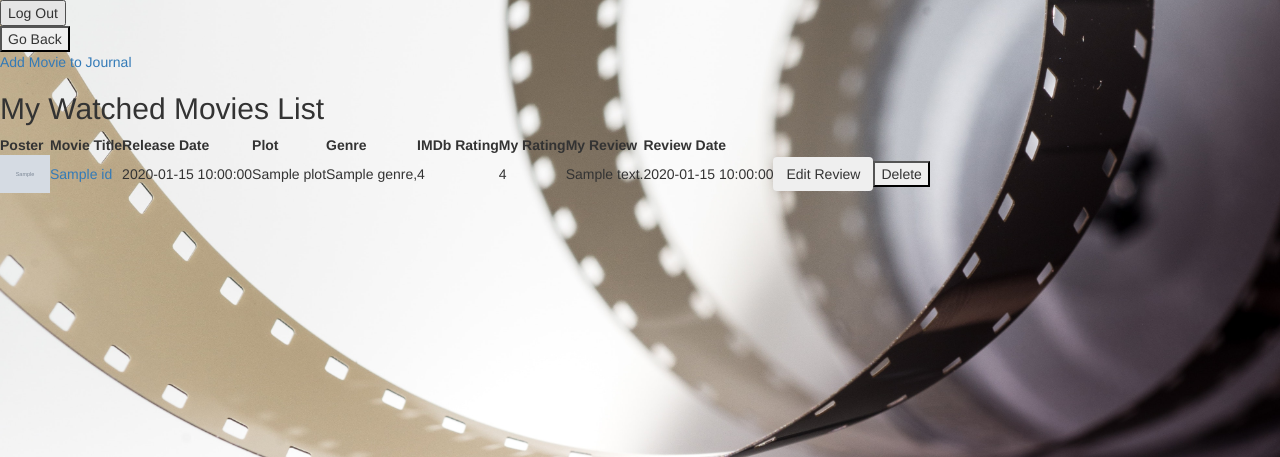
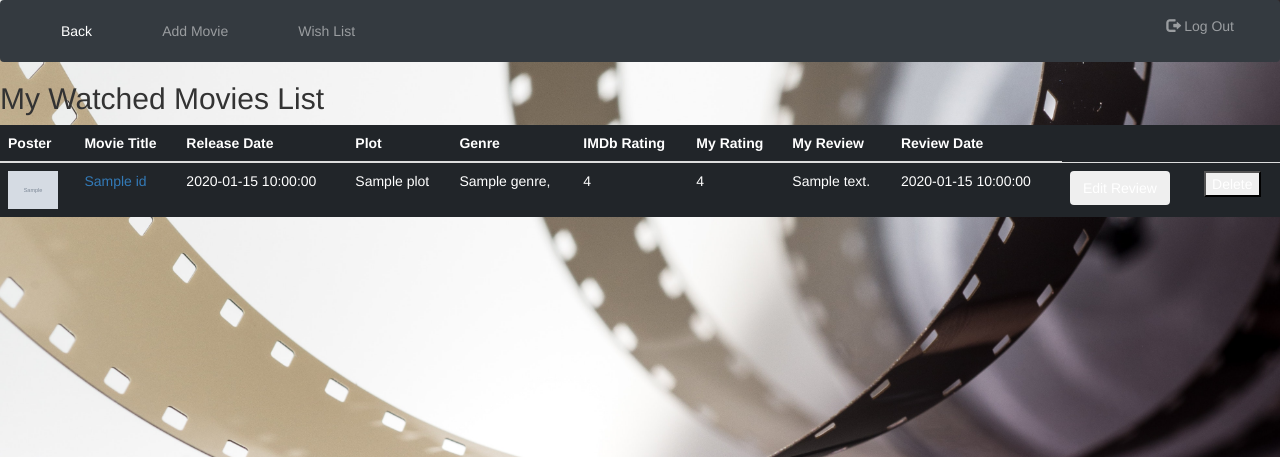
Before and after one commit to LisaLen/Moviescope, a Flask app: template templates/homepage.html in a window 1280 px wide. Shown: the top 457 px of the page. Run offline with Flask 2, Linux system fonts and the light colour scheme; the visitor is signed in with stand-in values (Sample User, id 1); tables that the repository leaves empty hold one stand-in row (values such as "Sample post"); the template is opened without the code that fills it: most values are stand-ins (such as "Sample title", 1, 10 or a date in 2020); grey boxes marked "Sample" are stand-in pictures; some libraries are stand-ins or nearby versions.

Commit message:
added nabar to base.html, homepage.html, add_movie.html, added opacity for table (homepage)

```diff
--- a/static/CSS/base.css
+++ b/static/CSS/base.css
@@ -6,3 +6,7 @@ body {
     background-size: cover;
    /*background-color: #cccccc;*/
 }
+.navbar-nav > li{
+  padding-left:30px;
+  padding-right:30px;
+}
--- /dev/null
+++ b/static/CSS/homepage.css
@@ -0,0 +1,3 @@
+table{
+  opacity: 0.9;
+}
--- a/static/JS/search_imdb.js
+++ b/static/JS/search_imdb.js
@@ -5,7 +5,7 @@ const API_KEY = '3cea6db4';
 function searchMovieByTitle(evt){
     // constract API request to search movies by title
     evt.preventDefault();
-    let title = $('#movietitle').val();
+    let title = $('#movietitleIMDb').val();
     console.log(title);
     let url = 'http://www.omdbapi.com/?s=' + title + '&type=movie&apikey=' + API_KEY
     console.log(url);
--- a/templates/base.html
+++ b/templates/base.html
@@ -19,6 +19,37 @@
 
 
 
+<nav class="navbar navbar-expand-md navbar-dark bg-dark">
+        <button class="navbar-toggler" type="button" data-toggle="collapse" data-target=".dual-collapse2">
+            <span class="navbar-toggler-icon"></span>
+        </button>
+    <div class="navbar-collapse collapse w-100 order-1 order-md-0 dual-collapse2">
+        <ul class="navbar-nav mr-auto ">
+            <li class="nav-item active">
+                <a class="nav-link" class="nav-link" href="#" onclick="goBack()">Back</a>
+           </li>
+
+           {% block navbar1 %} {% endblock %}
+        </ul>
+    </div>
+    <div class="navbar-collapse collapse w-100 order-2 order-md-0 dual-collapse2">
+        {% block navbar2 %} {% endblock %}
+
+
+    </div>
+    <div class="navbar-collapse collapse w-100 order-3 dual-collapse2">
+        <ul class="navbar-nav ml-auto navbar-right">
+            <li class="nav-item">
+                 {% if session %}
+                <p><a class="nav-link" href="/logout" ><span class="glyphicon glyphicon-log-out"></span> Log Out</a></p>
+                {% endif %}
+             </li>
+
+        </ul>
+    </div>
+
+</nav>
+
 {% with messages = get_flashed_messages() %}
 {% if messages %}
 
@@ -31,14 +62,9 @@
 {% endwith %}
 
 
-{% if session %}
-<form action = "/logout">
-<input type='submit' value="Log Out">
-</form>
 
-{% endif %}
 
-<button type="button" onclick="goBack()">Go Back </button>
+
 
 <script>
 function goBack() {
--- a/templates/homepage.html
+++ b/templates/homepage.html
@@ -1,18 +1,30 @@
 {% extends 'base.html' %}
 {% block title %} Movie Journal {% endblock %}
+{% block navbar1 %}
+<li class="nav-item">
+    <a class="nav-link" href='/add-movie'>Add Movie</a>
+</li>
+<li class="nav-item">
+    <a class="nav-link" href='#'>Wish List</a>
+</li>
+
+{% endblock %}
 {% block content %}
-<p><a href='/add-movie'>Add Movie to Journal</a></p>
 <p><h2>My Watched Movies List</h2></p>
-<table>
-    <th>Poster</th>
-    <th>Movie Title</th>
-    <th>Release Date</th>
-    <th>Plot</th>
-    <th>Genre</th>
-    <th>IMDb Rating</th>
-    <th>My Rating</th>
-    <th>My Review</th>
-    <th>Review Date</th>
+
+<table class="table table-hover table-dark">
+    <thead class="thead-lihjt">
+    <th scope="col">Poster</th>
+    <th scope="col">Movie Title</th>
+    <th scope="col">Release Date</th>
+    <th scope="col">Plot</th>
+    <th scope="col">Genre</th>
+    <th scope="col">IMDb Rating</th>
+    <th scope="col">My Rating</th>
+    <th scope="col">My Review</th>
+    <th scope="col">Review Date</th>
+
+</thead>
 
     {% for movie_review in movies_reviews %}
     <tr>
@@ -78,6 +90,9 @@
     {% endfor %}
 
 </table>
+
+<!-- <link href='static/css/homepage.css' rel='stylesheet'> -->
+
 <script src='http://code.jquery.com/jquery.js'></script>
 <script src ='/static/JS/edit_review.js'></script>
 
@@ -85,4 +100,5 @@
 
 
 
+
 {% endblock %}
```
Also changed, not shown: templates/add_movie.html (+8 -1 lines).
